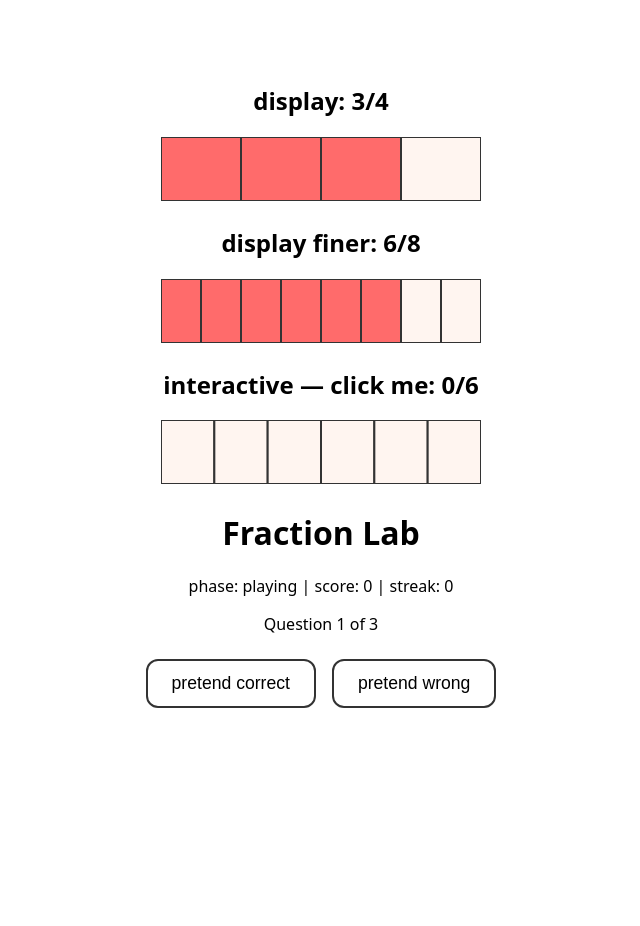
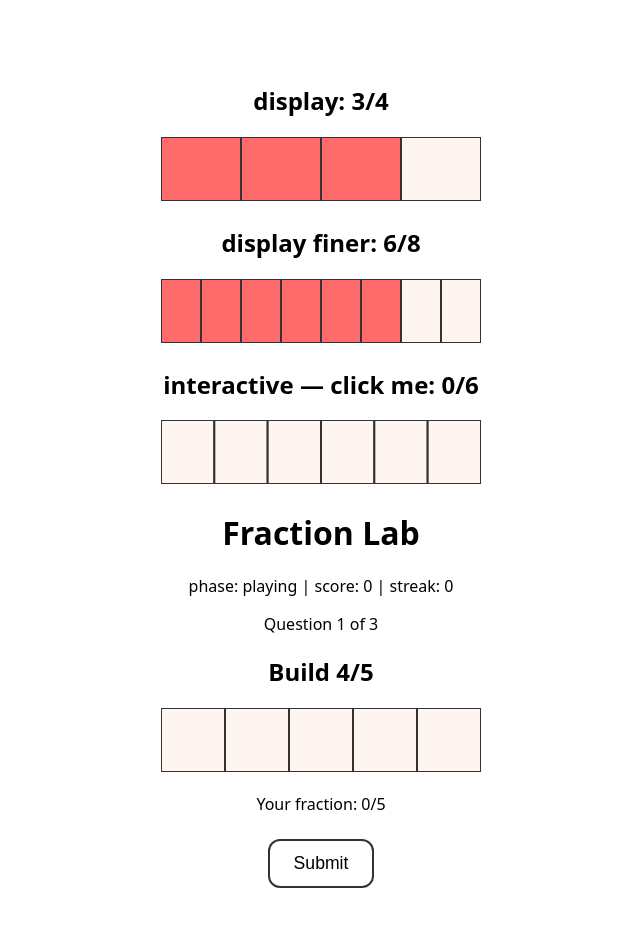
Before and after one commit to haojun141/fraction-lab-reference, a React (Vite) app: page / in a window 1280 px wide. Both pictures are taken after a click on the button "Start". Shown: the top 926 px of the page, without its empty margins (319-959 px from the left). Before the commit the page ends 800 px from the top, so only its background shows below. Built offline with nearby package versions, Linux system fonts and the light colour scheme.

Commit message:
simplify build targets so finer-bar questions render correctly

```diff
--- a/src/App.tsx
+++ b/src/App.tsx
@@ -3,6 +3,7 @@ import { useReducer } from "react";
 import "./App.css";
 import { useState } from "react";
 import { FractionBar } from "./components/FractionBar";
+import { BuildQuestion } from "./components/BuildQuestion";
 
 function App(){
   const [state, dispatch] = useReducer(gameReducer, initialState);
@@ -25,16 +26,30 @@ function App(){
       <p>phase: {state.phase} | score: {state.score} | streak: {state.streak}</p>
       {state.phase === "menu" && (
         <button onClick={()=>dispatch({
-          type: "START", mode: "compare", difficulty: "easy"
+          type: "START", mode: "build", difficulty: "easy"
         })}> Start</button>
       )}
 
       {state.phase ==="playing" && (
-        <div>
+
+          <div>
           <p>Question {state.current + 1 } of {state.questions.length}</p>
-          <button onClick={()=>dispatch({type: "ANSWER", correct: true})}>pretend correct</button>
-          <button onClick={()=>dispatch({type: "ANSWER", correct: false})}>pretend wrong</button>
-        </div>
+          {(()=>{
+            const q = state.questions[state.current];
+            if(q.mode === "build"){
+              return (
+                <BuildQuestion
+                key= {state.current}
+                target= {q.target}
+                segments= {q.segments}
+                onAnswer={(correct)=>dispatch({type: "ANSWER", correct})}
+                />
+              );
+            }
+            return <p>({q.mode} mode coming soon)</p>
+          })()}
+          </div>
+
       )}
       {state.phase ==="feedback" && (
         <div>
--- /dev/null
+++ b/src/components/BuildQuestion.tsx
@@ -0,0 +1,42 @@
+import { useState } from "react";
+import type { Frac } from "../type";
+import { equals } from "../lib/fractions";
+import { FractionBar } from "./FractionBar";
+
+interface BuildQuestionProps{
+    target: Frac;
+    segments: number;
+    onAnswer: (correct: boolean)=> void;
+}
+
+export function BuildQuestion({target, segments, onAnswer}: BuildQuestionProps){
+ const [filled, setFilled] = useState(0);
+
+ function handleSegmentClick(i: number){
+    //toggle trick: clicking the last filled segment empties it back to i
+    setFilled(i+1 === filled ? i : i+1);
+ }
+
+ function handleSubmit(){
+    const studentFraction: Frac = {num: filled, den: segments};
+    onAnswer(equals(studentFraction, target));
+ }
+
+ return (
+    <div>
+        <h2>
+            Build {target.num}/{target.den}
+        </h2>
+        <FractionBar
+        segments={segments}
+        filled={filled}
+        onSegmentClick={handleSegmentClick}
+        label={`Fraction bar with ${segments} segments, ${filled} filled`}
+        />
+        <p>
+            Your fraction: {filled}/{segments}
+        </p>
+        <button onClick={handleSubmit}>Submit</button>
+    </div>
+ )
+}
--- a/src/lib/generator.ts
+++ b/src/lib/generator.ts
@@ -1,5 +1,5 @@
 import type { Frac, Difficulty, Mode, Question } from "../type";
-
+import { simplify } from "./fractions";
 //random integer between min and max, inclusive
 function randInt(min: number, max: number): number{
 return Math.floor(Math.random()* (max-min + 1))+ min;
@@ -23,7 +23,7 @@ function randFrac(difficulty: Difficulty): Frac{
 
 export function generateQuestion(mode: Mode, difficulty: Difficulty): Question{
     if (mode === "build"){
-        const target = randFrac(difficulty);
+        const target = simplify(randFrac(difficulty));
         //sometimes gives a bar split finer than the target(x2), so the student must fill an equivalent amount
         const finer = Math.random() <= 0.4 && target.den * 2 < DEN_RANGE[difficulty].max;
         const segments = finer ? target.den * 2: target.den;
```
